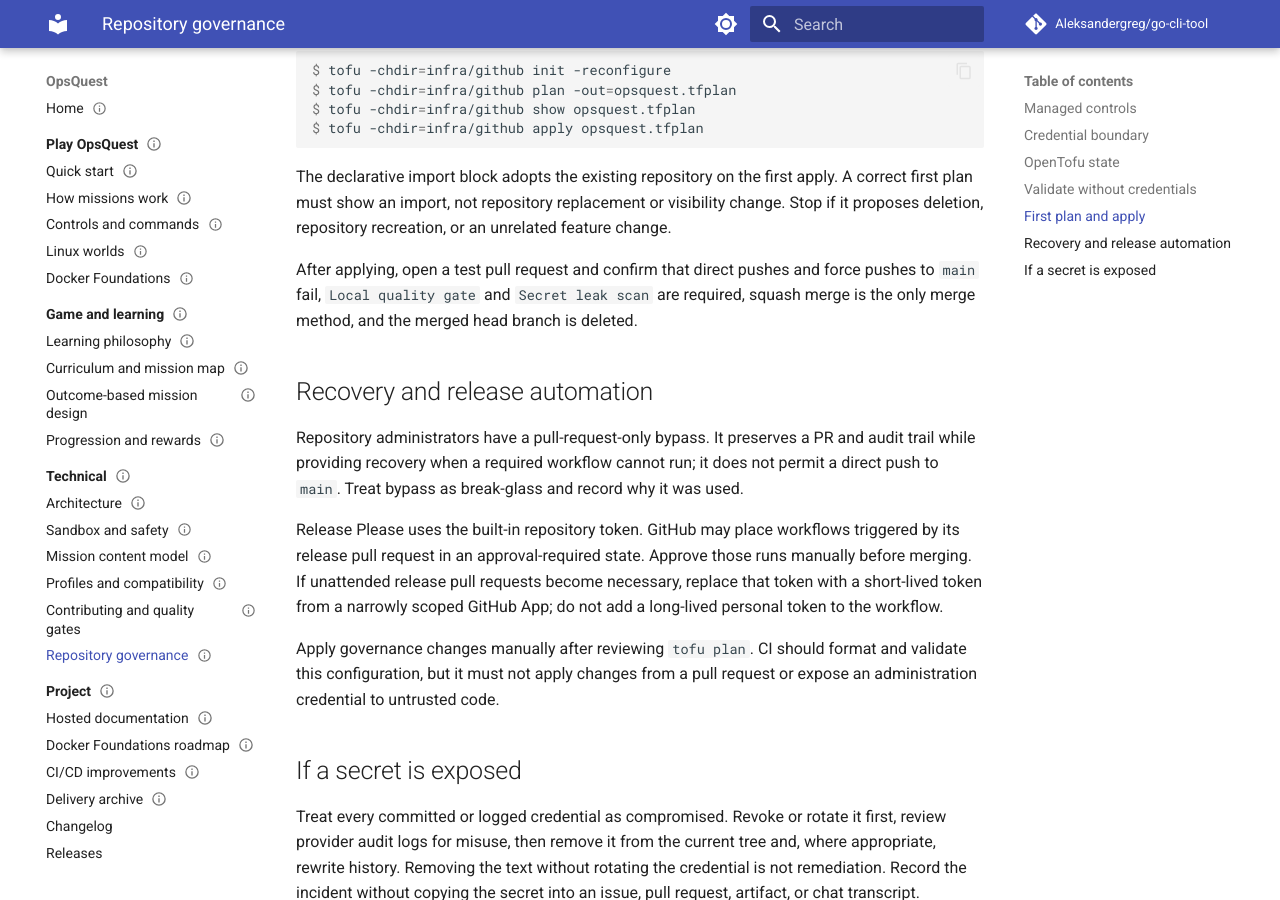
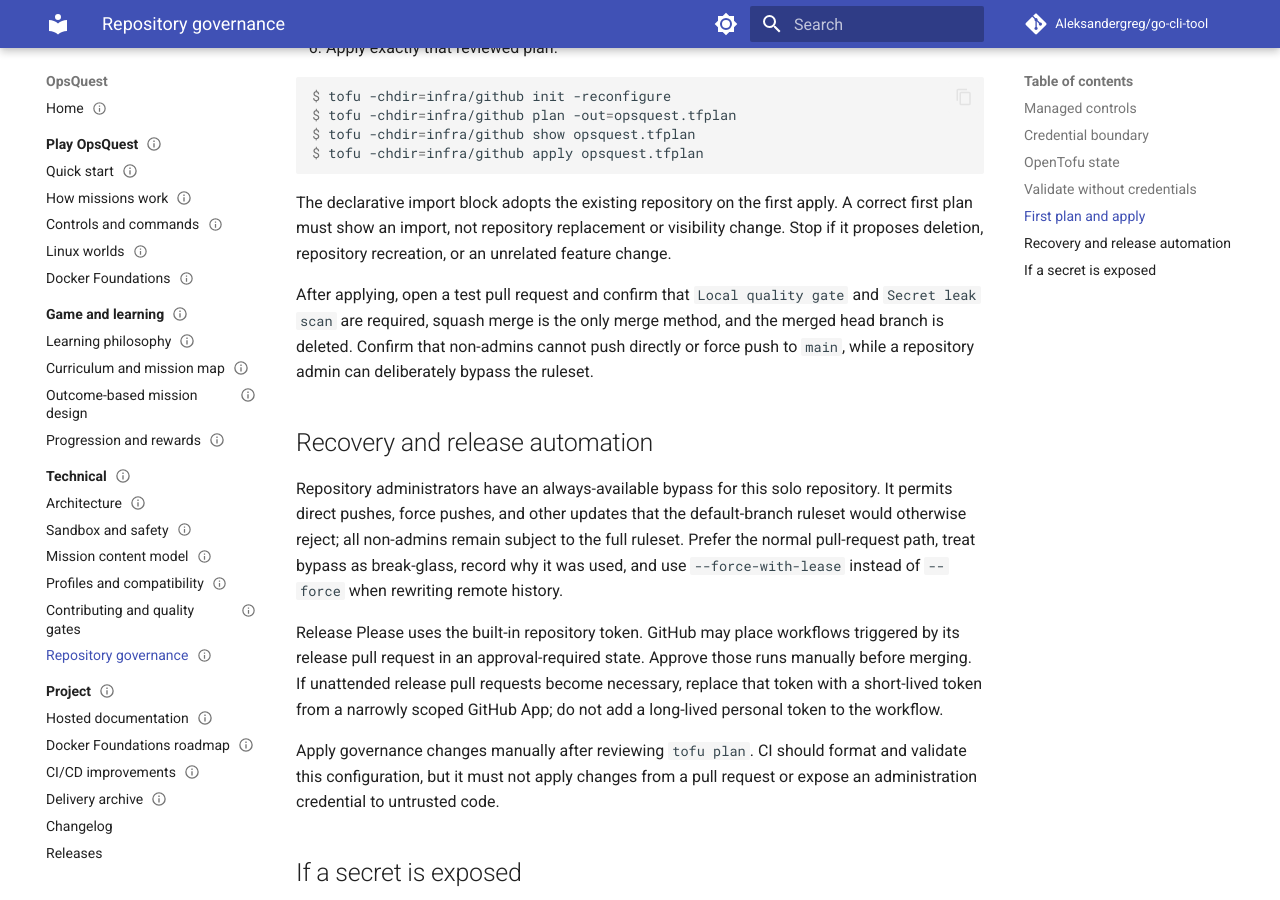
Before and after one commit to Aleksandergreg/go-cli-tool, an MkDocs documentation site: the page built from docs/technical/repository-governance.md, in a window 1280 px wide and 900 px high, scrolled down 2812 px. Built offline with MkDocs 1.6.1 and Material for MkDocs 9.7.7, drawn with Linux system fonts in a browser that asks for light colours; comment, search, counter and statistics services are not loaded; some of the changed text lies outside the part shown.

Commit message:
feat: change branch protection rules for admins

```diff
--- a/docs/technical/repository-governance.md
+++ b/docs/technical/repository-governance.md
@@ -20,7 +20,8 @@ The configuration owns the following settings:
   automatic deletion of merged head branches;
 - a default-branch ruleset that blocks deletion and force pushes, requires a
   pull request, requires linear history and resolved conversations, and
-  requires the GitHub Actions `Local quality gate` from the GitHub Actions app;
+  requires the GitHub Actions `Local quality gate` from the GitHub Actions app
+  for non-admins; repository admins retain a full break-glass bypass;
 - an immutable-after-creation `v*` release-tag policy that remains compatible
   with Release Please creating new tags;
 - read-only default workflow-token permissions, an explicit allowlist for
@@ -139,17 +140,20 @@ apply. A correct first plan must show an import, not repository replacement or
 visibility change. Stop if it proposes deletion, repository recreation, or an
 unrelated feature change.
 
-After applying, open a test pull request and confirm that direct pushes and
-force pushes to `main` fail, `Local quality gate` and `Secret leak scan` are
-required, squash merge is the only merge method, and the merged head branch is
-deleted.
+After applying, open a test pull request and confirm that `Local quality gate`
+and `Secret leak scan` are required, squash merge is the only merge method, and
+the merged head branch is deleted. Confirm that non-admins cannot push directly
+or force push to `main`, while a repository admin can deliberately bypass the
+ruleset.
 
 ## Recovery and release automation
 
-Repository administrators have a pull-request-only bypass. It preserves a PR
-and audit trail while providing recovery when a required workflow cannot run;
-it does not permit a direct push to `main`. Treat bypass as break-glass and
-record why it was used.
+Repository administrators have an always-available bypass for this solo
+repository. It permits direct pushes, force pushes, and other updates that the
+default-branch ruleset would otherwise reject; all non-admins remain subject to
+the full ruleset. Prefer the normal pull-request path, treat bypass as
+break-glass, record why it was used, and use `--force-with-lease` instead of
+`--force` when rewriting remote history.
 
 Release Please uses the built-in repository token. GitHub may place workflows
 triggered by its release pull request in an approval-required state. Approve
```
Also changed, not shown: 1 other file.
